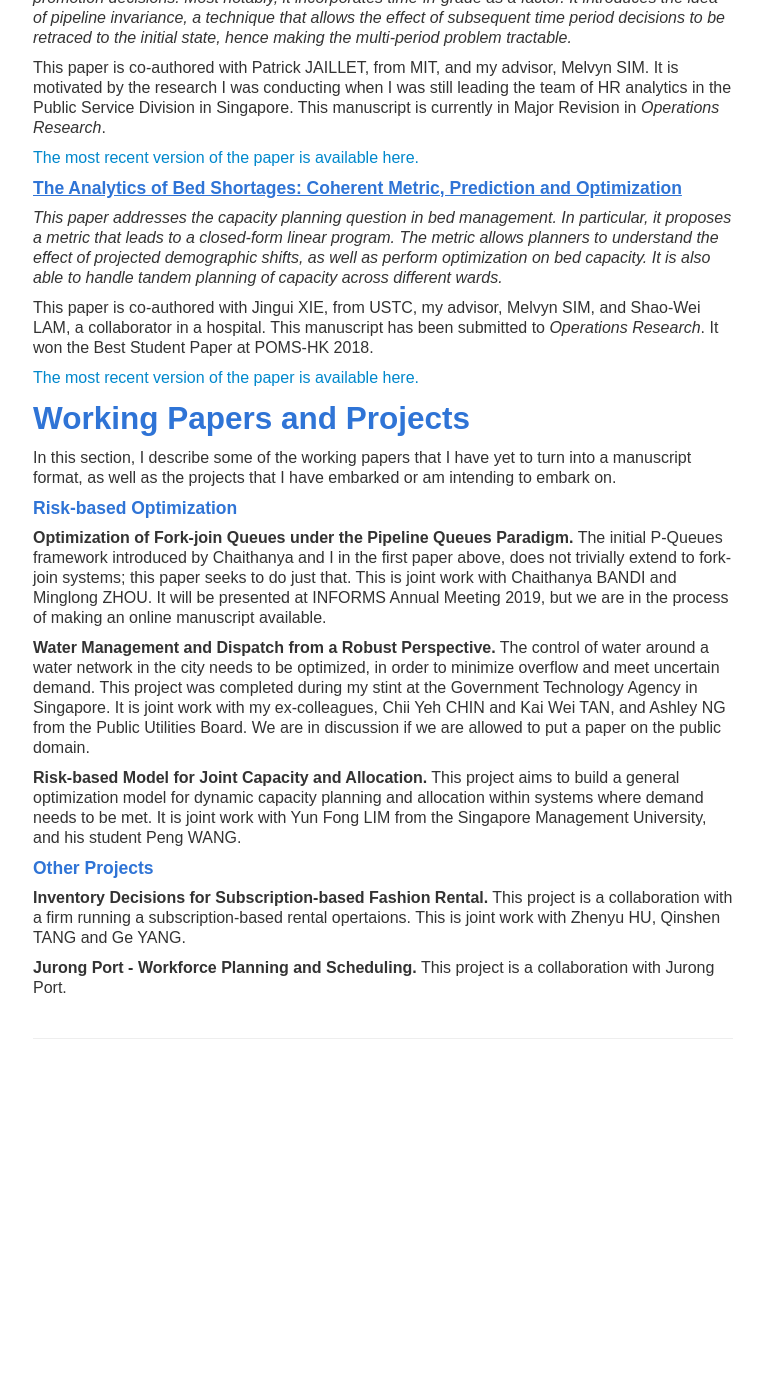
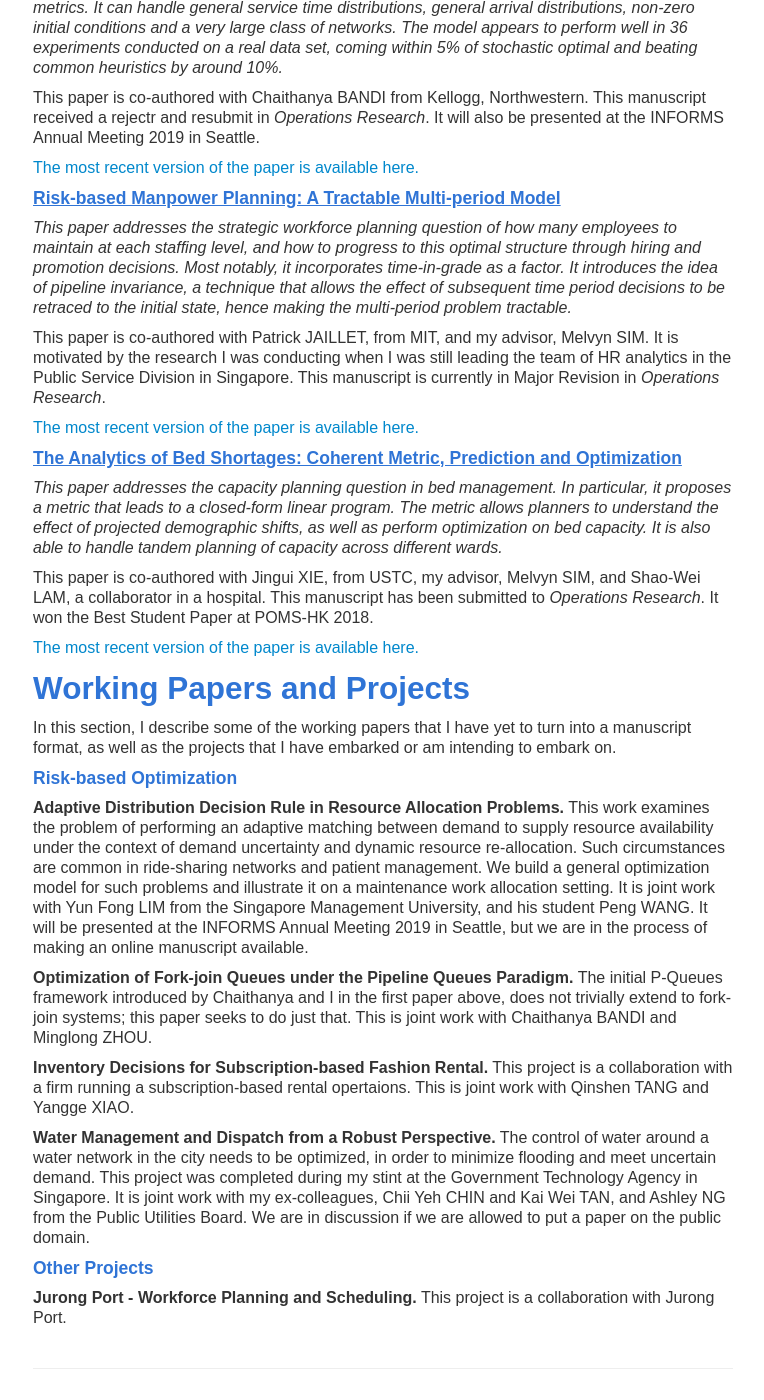
Before and after one commit to gg-ed/gg-ed.github.io, a Jekyll site: the page built from pages/research.md, in a window 1280 px wide and 1400 px high, scrolled down 504 px. Shown: the whole window, without its empty margins (257-1021 px from the left). Built offline with Jekyll 4.4.1, drawn with Linux system fonts in a browser that asks for light colours; before the commit the page ends 1574 px from its top, so only the background shows below that; some of the changed text lies outside the part shown.

Commit message:
Update 250919 on research details

```diff
--- a/pages/research.md
+++ b/pages/research.md
@@ -4,10 +4,15 @@ title: Research
 description: Gar Goei's research
 ---
 
+#### <u>Intraday Scheduling with Patient Re-entries and Variability in Behaviours</u>
+*This paper studies the intraday patient scheduling problem, but specifically examines how to model patient re-entry, no-show, lateness and walk-ins. These features can sometimes account for around 20-40% of all patients and hence ought to be carefully considered when optimizing scheduling decisions. This paper is a sharp illustration of the P-Queue framework (the paper after this one) in action, where we observe strong numerical performance arising from the optimal scheduling policy proposed by the model.*
+
+This paper is co-authored with Chaithanya BANDI from Kellogg, Northwestern, my student Minglong ZHOU, and a couple of medical doctors, Wilson WANG and Glen LIAU, who provided strong support in terms of practitioner experience and data. This manuscript has been submitted to the *MSOM Special Issue on Smart City Operations*. Minglong will also be presenting it at the upcoming INFORMS Annual Meeting 2019 in Seattle.
+
 #### <u>Exploiting Hidden Convexity for Optimal Flow Control in Queueing Networks</u>
 *This paper builds a general optimization framework (termed P-Queues) to seek a control policy in Queueing Networks that satisfies chance constraints on waiting times and other queue-based metrics. It can handle general service time distributions, general arrival distributions, non-zero initial conditions and a very large class of networks. The model appears to perform well in 36 experiments conducted on a real data set, coming within 5% of stochastic optimal and beating common heuristics by around 10%.*
 
-This paper is co-authored with Chaithanya BANDI from Kellogg, Northwestern. This manuscript has been submitted to *Operations Research*. It will also be presented at the upcoming conferences in 2019: MostlyOM, MSOM, APS and the INFORMS Annual Meeting.
+This paper is co-authored with Chaithanya BANDI from Kellogg, Northwestern. This manuscript received a rejectr and resubmit in *Operations Research*. It will also be presented at the INFORMS Annual Meeting 2019 in Seattle.
 
 [The most recent version of the paper is available here.]({{ BASE_PATH}}/pages/working_papers/pqueue.pdf)
 
@@ -33,15 +38,15 @@ In this section, I describe some of the working papers that I have yet to turn i
 
 #### Risk-based Optimization
 
-<b>Optimization of Fork-join Queues under the Pipeline Queues Paradigm.</b> The initial P-Queues framework introduced by Chaithanya and I in the first paper above, does not trivially extend to fork-join systems; this paper seeks to do just that. This is joint work with Chaithanya BANDI and Minglong ZHOU. It will be presented at INFORMS Annual Meeting 2019, but we are in the process of making an online manuscript available.
+<b>Adaptive Distribution Decision Rule in Resource Allocation Problems.</b> This work examines the problem of performing an adaptive matching between demand to supply resource availability under the context of demand uncertainty and dynamic resource re-allocation. Such circumstances are common in ride-sharing networks and patient management. We build a general optimization model for such problems and illustrate it on a maintenance work allocation setting. It is joint work with Yun Fong LIM from the Singapore Management University, and his student Peng WANG. It will be presented at the INFORMS Annual Meeting 2019 in Seattle, but we are in the process of making an online manuscript available.
 
-<b>Water Management and Dispatch from a Robust Perspective.</b> The control of water around a water network in the city needs to be optimized, in order to minimize overflow and meet uncertain demand. This project was completed during my stint at the Government Technology Agency in Singapore. It is joint work with my ex-colleagues, Chii Yeh CHIN and Kai Wei TAN, and Ashley NG from the Public Utilities Board. We are in discussion if we are allowed to put a paper on the public domain.
+<b>Optimization of Fork-join Queues under the Pipeline Queues Paradigm.</b> The initial P-Queues framework introduced by Chaithanya and I in the first paper above, does not trivially extend to fork-join systems; this paper seeks to do just that. This is joint work with Chaithanya BANDI and Minglong ZHOU.
 
-<b>Risk-based Model for Joint Capacity and Allocation.</b> This project aims to build a general optimization model for dynamic capacity planning and allocation within systems where demand needs to be met. It is joint work with Yun Fong LIM from the Singapore Management University, and his student Peng WANG.
+<b>Inventory Decisions for Subscription-based Fashion Rental.</b> This project is a collaboration with a firm running a subscription-based rental opertaions. This is joint work with Qinshen TANG and Yangge XIAO.
+
+<b>Water Management and Dispatch from a Robust Perspective.</b> The control of water around a water network in the city needs to be optimized, in order to minimize flooding and meet uncertain demand. This project was completed during my stint at the Government Technology Agency in Singapore. It is joint work with my ex-colleagues, Chii Yeh CHIN and Kai Wei TAN, and Ashley NG from the Public Utilities Board. We are in discussion if we are allowed to put a paper on the public domain.
 
 #### Other Projects
-
-<b>Inventory Decisions for Subscription-based Fashion Rental.</b> This project is a collaboration with a firm running a subscription-based rental opertaions. This is joint work with Zhenyu HU, Qinshen TANG and Ge YANG.
 
 <b>Jurong Port - Workforce Planning and Scheduling.</b> This project is a collaboration with Jurong Port.
 
```
Also changed, not shown: index.md (+1 -1 lines).
